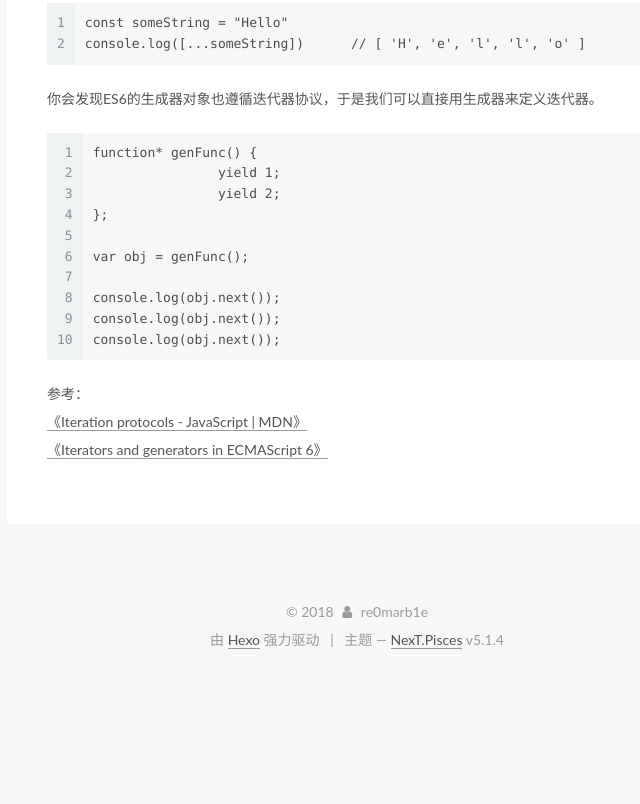
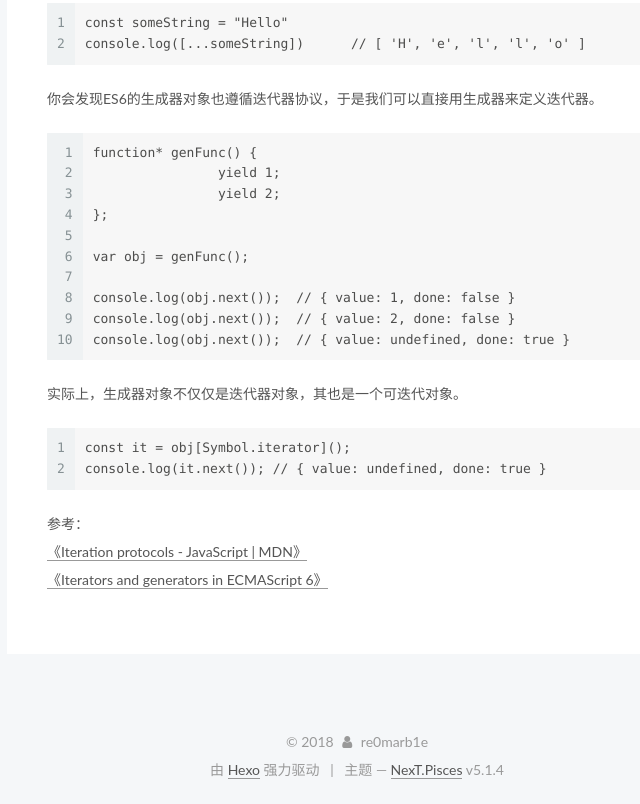
Before and after one commit to re0marb1e/re0marb1e.github.io, a plain HTML site: page 2017/03/10/iteration-protocols/index.html in a window 1280 px wide. Shown: the part 1680-2484 px from the top of the page, without its empty margins (413-1053 px from the left). Before the commit the page ends 2354 px from the top, so only its background shows below. Drawn offline with Linux system fonts and the light colour scheme.

Commit message:
Site updated: 2018-03-23 20:16:11

```diff
--- a/2017/03/10/iteration-protocols/index.html
+++ b/2017/03/10/iteration-protocols/index.html
@@ -86,7 +86,7 @@
 <meta property="og:site_name" content="岚山竹林 | re0marb1e&#39;s Bamboo Grove">
 <meta property="og:description" content="ES6对ES5进行了补充，新增了两个协议：可迭代协议（The iterable protocol）和迭代器协议（The iterator protocol）。">
 <meta property="og:locale" content="zh-Hans">
-<meta property="og:updated_time" content="2018-03-23T12:05:05.664Z">
+<meta property="og:updated_time" content="2018-03-23T12:13:06.986Z">
 <meta name="twitter:card" content="summary">
 <meta name="twitter:title" content="迭代协议">
 <meta name="twitter:description" content="ES6对ES5进行了补充，新增了两个协议：可迭代协议（The iterable protocol）和迭代器协议（The iterator protocol）。">
@@ -328,7 +328,9 @@
 <p>除了for…of，ES6的扩展语法(Spread syntax)比如数组解构其原理也是使用了迭代器协议。<br>例如：</p>
 <figure class="highlight plain"><table><tr><td class="gutter"><pre><span class="line">1</span><br><span class="line">2</span><br></pre></td><td class="code"><pre><span class="line">const someString = &quot;Hello&quot;</span><br><span class="line">console.log([...someString])      // [ &apos;H&apos;, &apos;e&apos;, &apos;l&apos;, &apos;l&apos;, &apos;o&apos; ]</span><br></pre></td></tr></table></figure>
 <p>你会发现ES6的生成器对象也遵循迭代器协议，于是我们可以直接用生成器来定义迭代器。</p>
-<figure class="highlight plain"><table><tr><td class="gutter"><pre><span class="line">1</span><br><span class="line">2</span><br><span class="line">3</span><br><span class="line">4</span><br><span class="line">5</span><br><span class="line">6</span><br><span class="line">7</span><br><span class="line">8</span><br><span class="line">9</span><br><span class="line">10</span><br></pre></td><td class="code"><pre><span class="line">function* genFunc() &#123;</span><br><span class="line">		yield 1;</span><br><span class="line">		yield 2;</span><br><span class="line">&#125;;</span><br><span class="line"></span><br><span class="line">var obj = genFunc();</span><br><span class="line"></span><br><span class="line">console.log(obj.next());</span><br><span class="line">console.log(obj.next());</span><br><span class="line">console.log(obj.next());</span><br></pre></td></tr></table></figure>
+<figure class="highlight plain"><table><tr><td class="gutter"><pre><span class="line">1</span><br><span class="line">2</span><br><span class="line">3</span><br><span class="line">4</span><br><span class="line">5</span><br><span class="line">6</span><br><span class="line">7</span><br><span class="line">8</span><br><span class="line">9</span><br><span class="line">10</span><br></pre></td><td class="code"><pre><span class="line">function* genFunc() &#123;</span><br><span class="line">		yield 1;</span><br><span class="line">		yield 2;</span><br><span class="line">&#125;;</span><br><span class="line"></span><br><span class="line">var obj = genFunc();</span><br><span class="line"></span><br><span class="line">console.log(obj.next());  // &#123; value: 1, done: false &#125;</span><br><span class="line">console.log(obj.next());  // &#123; value: 2, done: false &#125;</span><br><span class="line">console.log(obj.next());  // &#123; value: undefined, done: true &#125;</span><br></pre></td></tr></table></figure>
+<p>实际上，生成器对象不仅仅是迭代器对象，其也是一个可迭代对象。</p>
+<figure class="highlight plain"><table><tr><td class="gutter"><pre><span class="line">1</span><br><span class="line">2</span><br></pre></td><td class="code"><pre><span class="line">const it = obj[Symbol.iterator]();</span><br><span class="line">console.log(it.next()); // &#123; value: undefined, done: true &#125;</span><br></pre></td></tr></table></figure>
 <p>参考：<br><a href="https://developer.mozilla.org/en-US/docs/Web/JavaScript/Reference/Iteration_protocols" target="_blank" rel="noopener">《Iteration protocols - JavaScript | MDN》</a><br><a href="http://2ality.com/2013/06/iterators-generators.html#generators-as-threads" target="_blank" rel="noopener">《Iterators and generators in ECMAScript 6》</a></p>
 
 
```
